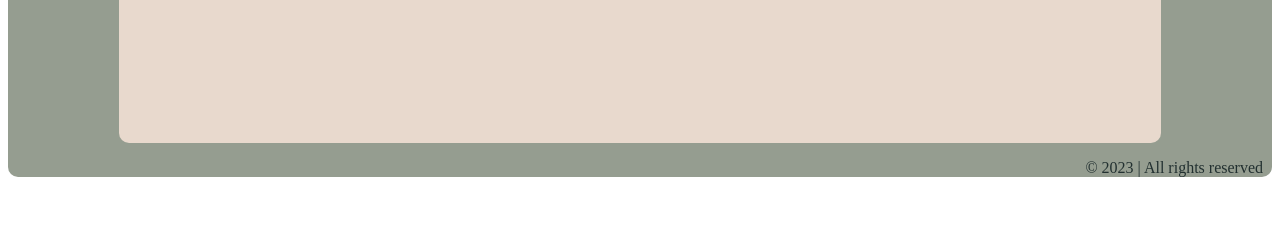
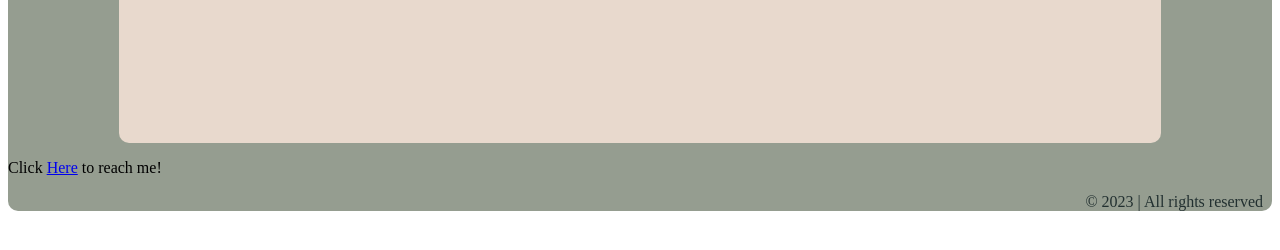
Before and after one commit to ShahadxAlkindi/IMM, a plain HTML site: page Shahad/shahad.html in a window 1280 px wide. Shown: the part 524-774 px from the top of the page. Drawn offline with Linux system fonts and the light colour scheme.

Commit message:
Update shahad.html

```diff
--- a/Shahad/shahad.html
+++ b/Shahad/shahad.html
@@ -21,6 +21,8 @@
 		<p>My name is Shahad Rashid, I am a second year IT Multimedia student. I'm Emirati and was born in Sharjah. <br> My hobbies include photography, animation, reading, gaming, and making art. Watch my self-intro video to learn more about me :) <br>  </p>
          <div class="box1"> <iframe width="560" height="315" src="https://www.youtube.com/embed/hRFqmt5z53c" title="YouTube video player" frameborder="0" allow="accelerometer; autoplay; clipboard-write; encrypted-media; gyroscope; picture-in-picture; web-share" allowfullscreen></iframe> </div>
     </div>
+		<div id="contact">
+	<p>Click <a href="mailto:U21105659@Sharjah.ac.ae">Here</a> to reach me!</p></div>
 
 <div id="footer">
   <p>© 2023 | All rights reserved</p></div>
```
